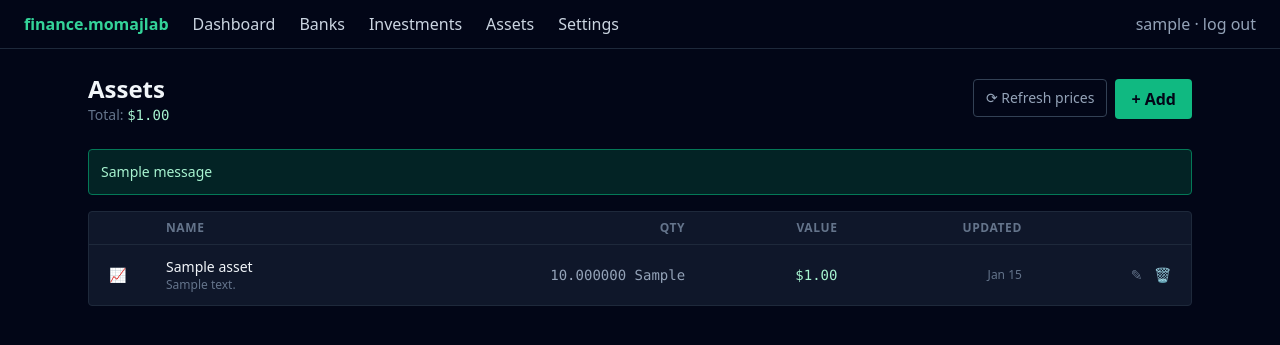
After one commit to mhamida292/FinanceManager, a Django app: page /assets/ in a window 1280 px wide. The commit adds this page. Shown: the top 345 px of the page. Run offline with Django 5.2, Linux system fonts and the light colour scheme; a user stored in the database is signed in; tables that the repository leaves empty hold one stand-in row (values such as "Sample post"); one stand-in notice (Sample message) is shown; some libraries are stand-ins or nearby versions.

Commit message:
feat(assets): templates + activate Assets nav link

```diff
--- a/apps/accounts/templates/base.html
+++ b/apps/accounts/templates/base.html
@@ -15,7 +15,7 @@
       <a href="/" class="text-slate-300 hover:text-white">Dashboard</a>
       <a href="{% url 'banking:list' %}" class="text-slate-300 hover:text-white">Banks</a>
       <a href="{% url 'investments:list' %}" class="text-slate-300 hover:text-white">Investments</a>
-      <a href="/assets/" class="text-slate-500">Assets</a>
+      <a href="{% url 'assets:list' %}" class="text-slate-300 hover:text-white">Assets</a>
       <a href="{% url 'settings' %}" class="text-slate-300 hover:text-white">Settings</a>
     </div>
     <form action="{% url 'logout' %}" method="post" class="m-0">
--- /dev/null
+++ b/apps/assets/templates/assets/assets_list.html
@@ -0,0 +1,68 @@
+{% extends "base.html" %}
+{% block title %}Assets{% endblock %}
+{% block content %}
+<div class="flex items-center justify-between mb-6">
+  <div>
+    <h1 class="text-2xl font-bold">Assets</h1>
+    <div class="text-slate-500 text-sm">Total: <span class="font-mono text-emerald-200">${{ total|floatformat:2 }}</span></div>
+  </div>
+  <div class="flex gap-2">
+    <form method="post" action="{% url 'assets:refresh' %}" class="m-0">
+      {% csrf_token %}
+      <button type="submit" class="text-slate-400 hover:text-white text-sm border border-slate-700 px-3 py-2 rounded">⟳ Refresh prices</button>
+    </form>
+    <a href="{% url 'assets:add' %}" class="bg-emerald-500 hover:bg-emerald-400 text-slate-950 font-bold px-4 py-2 rounded">+ Add</a>
+  </div>
+</div>
+
+{% if messages %}
+  {% for message in messages %}
+  <div class="bg-{% if message.tags == 'error' %}red-900/40 border-red-700 text-red-200{% elif message.tags == 'warning' %}amber-900/40 border-amber-700 text-amber-200{% else %}emerald-900/40 border-emerald-700 text-emerald-200{% endif %} border p-3 rounded text-sm mb-4">
+    {{ message }}
+  </div>
+  {% endfor %}
+{% endif %}
+
+{% if not assets %}
+  <div class="bg-slate-900 border border-slate-800 rounded p-6 text-slate-400">
+    No assets tracked yet. Click <strong class="text-slate-200">+ Add</strong> to track gold, art, cars, cash, or anything else.
+  </div>
+{% else %}
+  <div class="bg-slate-900 border border-slate-800 rounded overflow-hidden">
+    <table class="w-full text-sm">
+      <thead class="border-b border-slate-800 text-slate-500 text-xs uppercase tracking-wider">
+        <tr>
+          <th class="px-5 py-2 w-10"></th>
+          <th class="px-5 py-2 text-left">Name</th>
+          <th class="px-5 py-2 text-right">Qty</th>
+          <th class="px-5 py-2 text-right">Value</th>
+          <th class="px-5 py-2 text-right">Updated</th>
+          <th class="px-5 py-2"></th>
+        </tr>
+      </thead>
+      <tbody class="divide-y divide-slate-800">
+        {% for a in assets %}
+        <tr>
+          <td class="px-5 py-3 text-center">{% if a.kind == 'scraped' %}📈{% else %}✎{% endif %}</td>
+          <td class="px-5 py-3">
+            <div class="font-medium">{{ a.name }}</div>
+            {% if a.notes %}<div class="text-xs text-slate-500">{{ a.notes }}</div>{% endif %}
+          </td>
+          <td class="px-5 py-3 text-right font-mono text-slate-400">
+            {% if a.kind == 'scraped' %}{{ a.quantity }} {{ a.unit }}{% else %}—{% endif %}
+          </td>
+          <td class="px-5 py-3 text-right font-mono text-emerald-200">${{ a.current_value|floatformat:2 }}</td>
+          <td class="px-5 py-3 text-right text-xs text-slate-500">
+            {% if a.last_priced_at %}{{ a.last_priced_at|date:"M j" }}{% else %}never{% endif %}
+          </td>
+          <td class="px-5 py-3 text-right whitespace-nowrap">
+            <a href="{% url 'assets:edit' a.id %}" class="text-slate-500 hover:text-white text-sm">✎</a>
+            <a href="{% url 'assets:delete' a.id %}" class="text-slate-600 hover:text-red-400 text-sm ml-2">🗑</a>
+          </td>
+        </tr>
+        {% endfor %}
+      </tbody>
+    </table>
+  </div>
+{% endif %}
+{% endblock %}
```
Also changed, not shown: apps/assets/templates/assets/asset_confirm_delete.html (added, +15 -0 lines), apps/assets/templates/assets/asset_form.html (added, +97 -0 lines).
